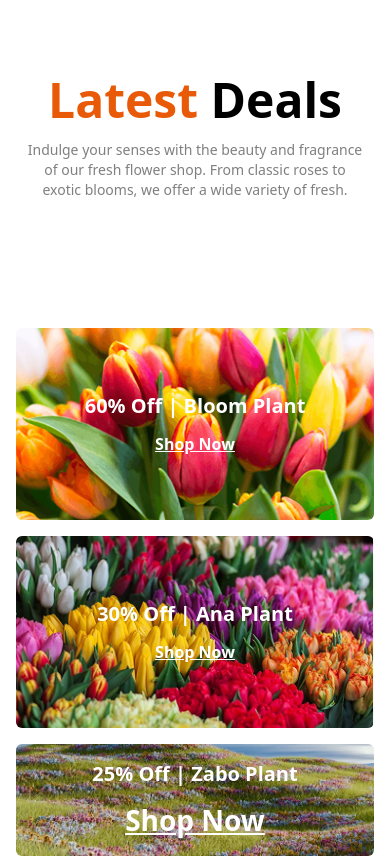
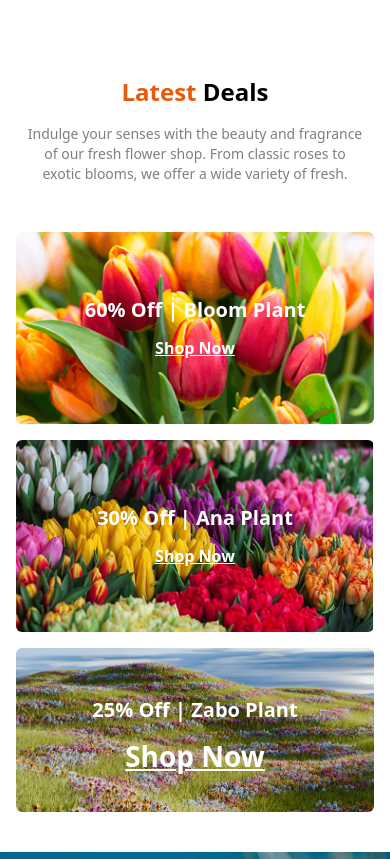
Before and after one commit to mdriyazakondo/Assignment-2, a plain HTML site: page index.html in a window 390 px wide. Shown: the part 3380-4239 px from the top of the page. Drawn offline with nearby package versions, Linux system fonts and the light colour scheme.

Commit message:
added all section problem

```diff
--- a/index.html
+++ b/index.html
@@ -261,12 +261,14 @@
 
       <!-- Latest  Deals -->
 
-      <section class="max-w-6xl mx-auto my-12 px-4 md:px-0">
-        <h2 class="text-5xl font-bold text-center text-[#E95A08] mt-32">
+      <section class="max-w-6xl mx-auto mb-10 md:my-32 px-4 md:px-0">
+        <h2
+          class="text-2xl md:text-5xl font-bold text-center text-[#E95A08] mt-32"
+        >
           Latest <span class="text-[#000000]">Deals</span>
         </h2>
         <p
-          class="text-center w-[336px] md:w-[800px] m-auto text-[#00000080] font-normal text-sm md:text-[22px] mb-32 mt-4"
+          class="text-center w-[336px] md:w-[800px] m-auto text-[#00000080] font-normal text-sm md:text-[22px] mb-12 md:mb-32 mt-4"
         >
           Indulge your senses with the beauty and fragrance of our fresh flower
           shop. From classic roses to exotic blooms, we offer a wide variety of
@@ -306,7 +308,7 @@
           <div
             class="w-full bg-[url('./assets/deal-zabo.png')] bg-cover bg-center flex items-center justify-center md:w-[753px] rounded-md"
           >
-            <div class="p-4 md:pt-14 md:mb-9 md:ml-12 md:mr-10">
+            <div class="pt-12 pb-9 md:pt-14 md:mb-9 md:ml-12 md:mr-10">
               <h4 class="text-[#FFFFFF] font-bold text-xl md:text-[40px]">
                 25% Off | Zabo Plant
               </h4>
@@ -357,7 +359,7 @@
       >
         <div>
           <img src="./assets/logo.png" alt="" />
-          <p class="inter mt-4">
+          <p class="inter mt-4 text-[#00000080]">
             Indulge your senses with the beauty and fragrance of our fresh
             flower shop.
           </p>
```
